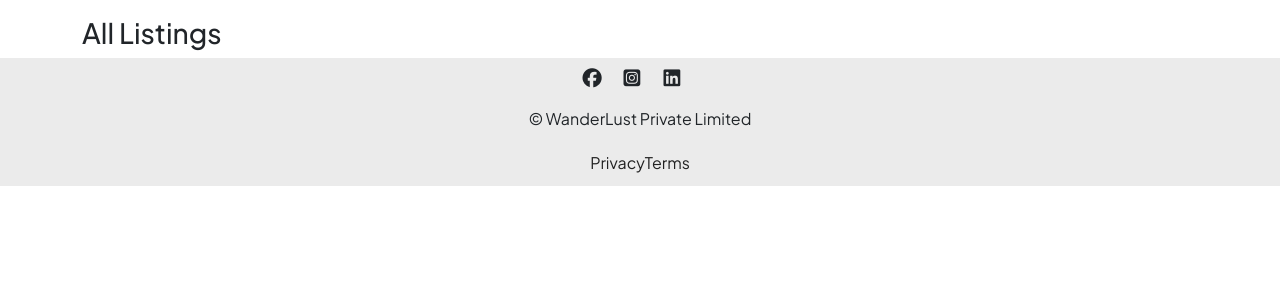
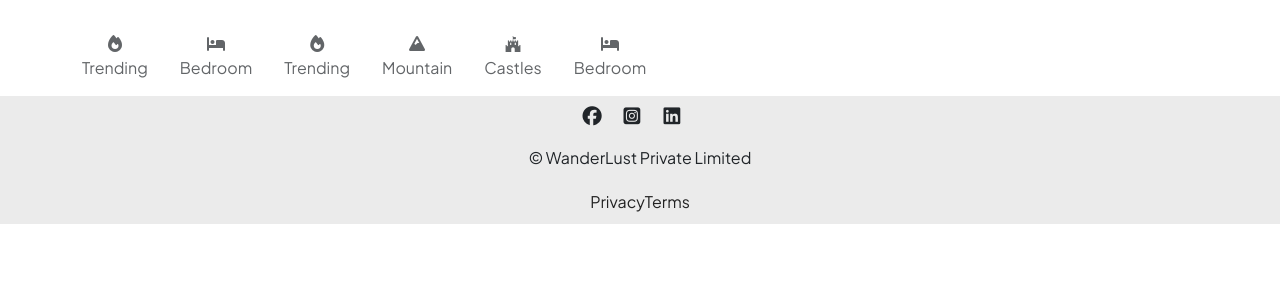
Before and after one commit to rohil1418/WanderLust, a Node project: template views/listings/index.ejs in a window 1280 px wide. Shown: the part 80-380 px from the top of the page. Run offline with Node 20 templates, Linux system fonts and the light colour scheme; the template is opened without the code that fills it, so the values that code supplies are empty; some libraries are stand-ins or nearby versions.

Commit message:
feat(index): enhance listings display

```diff
--- a/views/listings/index.ejs
+++ b/views/listings/index.ejs
@@ -1,8 +1,50 @@
 <% layout("/layouts/boilerplate") %>
-    <h3 class="mt-3">All Listings</h3>
-    <!-- <form method="GET" action="/listings/new">
-      <button>Create New Listing</button>
-    </form> -->
+
+     <style>
+        #filters {
+            display: flex;
+            flex-wrap: wrap;
+        }
+
+        .filter {
+            text-align: center;
+            margin-right: 2rem;
+            margin-top: 2rem;
+            opacity: 0.7;
+        }
+
+        .filter:hover {
+            opacity: 1;
+            cursor: pointer;
+        }
+     </style>
+
+    <div id="filters">
+        <div class="filter">
+            <div><i class="fa-solid fa-fire"></i></div>
+            <p>Trending</p>
+        </div>
+        <div class="filter">
+            <div><i class="fa-solid fa-bed"></i></div>
+            <p>Bedroom</p>
+        </div>
+         <div class="filter">
+            <div><i class="fa-solid fa-fire"></i></div>
+            <p>Trending</p>
+        </div>
+        <div class="filter">
+            <div><i class="fa-solid fa-mountain"></i></div>
+            <p>Mountain</p>
+        </div>
+         <div class="filter">
+            <div><i class="fa-brands fa-fort-awesome"></i></div>
+            <p>Castles</p>
+        </div>
+        <div class="filter">
+            <div><i class="fa-solid fa-bed"></i></div>
+            <p>Bedroom</p>
+        </div>
+    </div>
     <div class="row row-cols-lg-3 row-cols-md-2 row-cols-sm-1">
         <% for(let listing of allListings) { %>
             <a href="/listings/<%= listing._id %>" class="listing-link">
```
